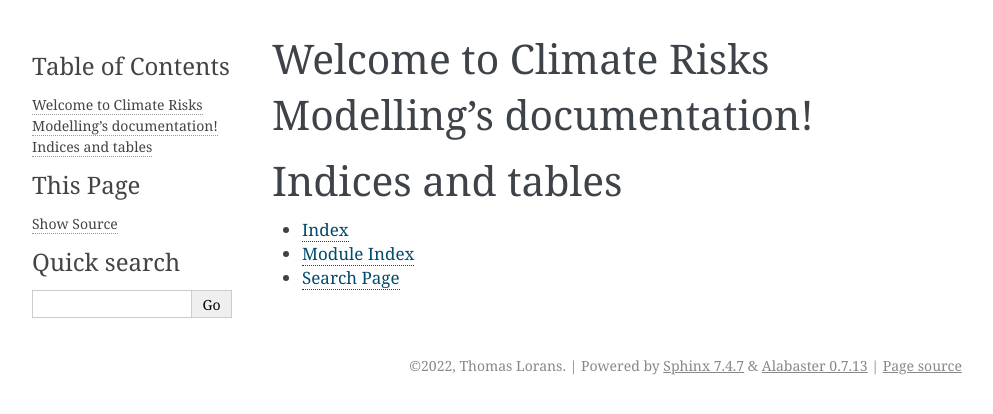
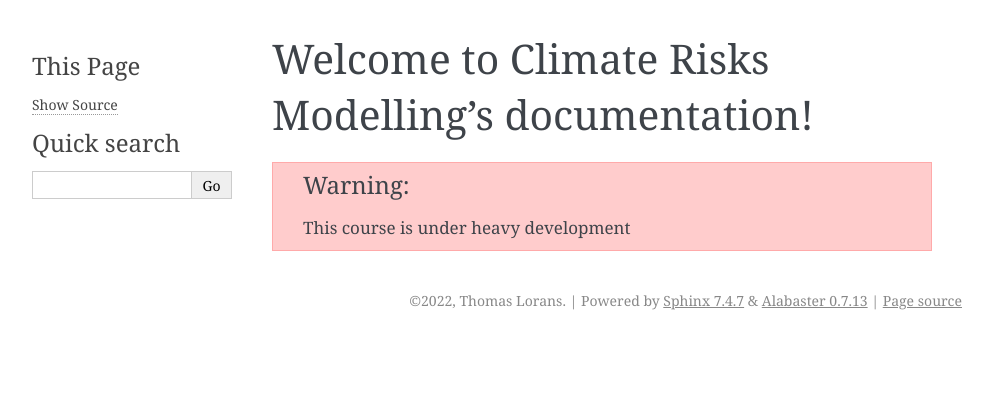
Before and after one commit to tlorans/ClimateRisks, a Sphinx documentation site: the page built from docs/source/index.md, in a window 1280 px wide. Shown: the top 414 px of the page, without its empty margins (148-1141 px from the left). Built offline with Sphinx 7.4.7, drawn with Linux system fonts in a browser that asks for light colours.

````diff
--- a/docs/source/index.md
+++ b/docs/source/index.md
@@ -5,13 +5,13 @@
 
 # Welcome to Climate Risks Modelling's documentation!
 
+
+
+```{warning}
+This course is under heavy development
+```
+
 ```{toctree}
 :caption: 'Contents:'
 :maxdepth: 2
 ```
-
-# Indices and tables
-
-- {ref}`genindex`
-- {ref}`modindex`
-- {ref}`search`
````
Also changed, not shown: 5 other files.
